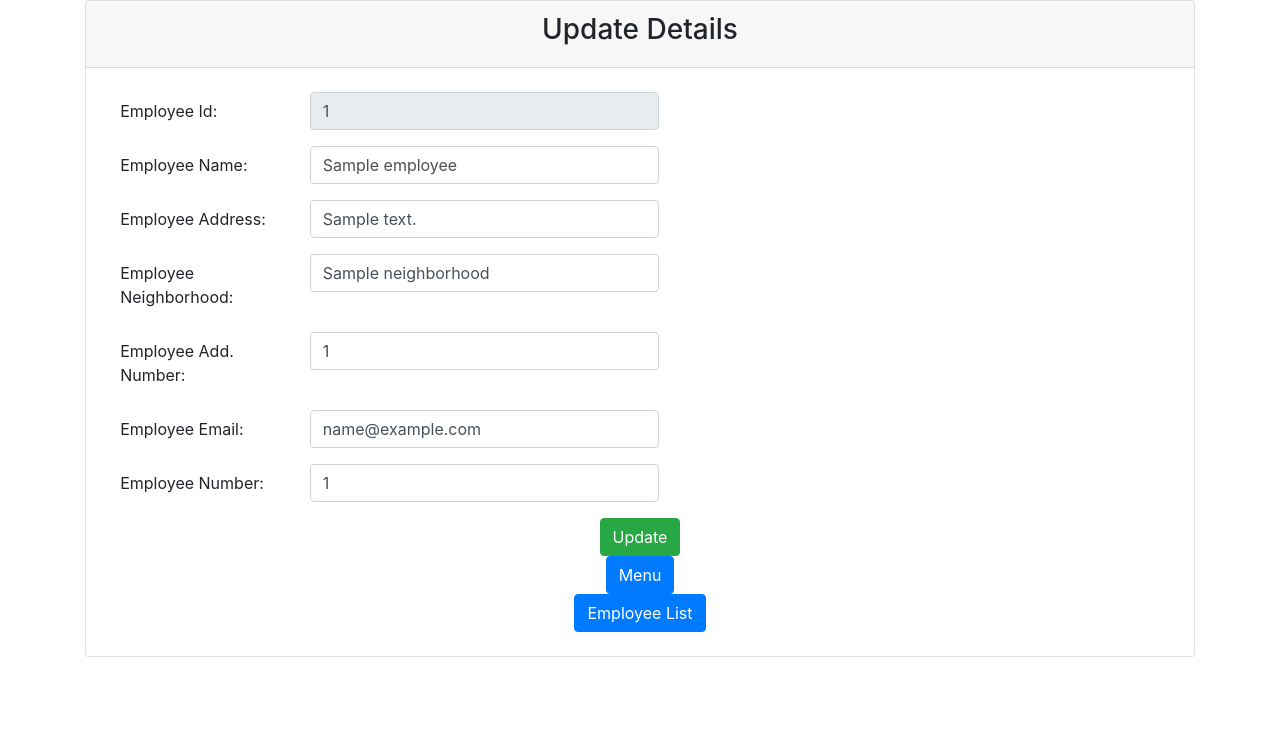
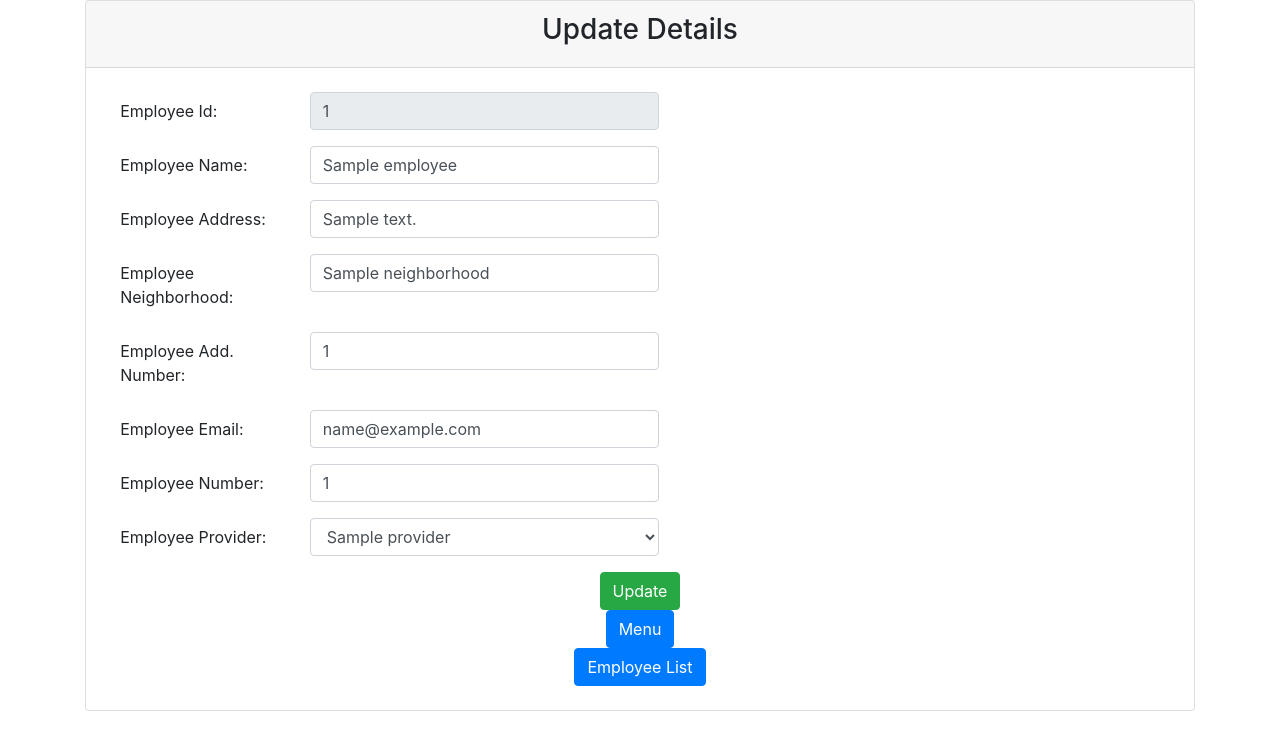
Before and after one commit to elmoamedeo/cesusctrab3, a Django app: template trabalho3/templates/employee/edit_employee.html in a window 1280 px wide. Shown: the top 750 px of the page. Run offline with Django 3.2, Linux system fonts and the light colour scheme; the template is opened without the code that fills it: most values are stand-ins (such as "Sample title", 1, 10 or a date in 2020); some libraries are stand-ins or nearby versions.

Commit message:
Employee fix

```diff
--- a/trabalho3/templates/employee/edit_employee.html
+++ b/trabalho3/templates/employee/edit_employee.html
@@ -21,7 +21,8 @@
                     <div class="form-group row">
                         <label class="col-sm-2 col-form-label">Employee Id:</label>
                         <div class="col-sm-4">
-                            <input class="form-control" type="text" name="id" id="id_eid" required maxlength="20" value="{{ employee.id }}"
+                            <input class="form-control" type="text" name="id" id="id_eid" required maxlength="20"
+                                   value="{{ employee.id }}"
                                    disabled/>
                         </div>
                     </div>
@@ -42,29 +43,45 @@
                     <div class="form-group row">
                         <label class="col-sm-2 col-form-label">Employee Neighborhood:</label>
                         <div class="col-sm-4">
-                            <input class="form-control" type="text" name="neighborhood" id="neighborhood" required maxlength="100"
+                            <input class="form-control" type="text" name="neighborhood" id="neighborhood" required
+                                   maxlength="100"
                                    value="{{ employee.neighborhood }}"/>
                         </div>
                     </div>
                     <div class="form-group row">
                         <label class="col-sm-2 col-form-label">Employee Add. Number:</label>
                         <div class="col-sm-4">
-                            <input class="form-control" type="number" name="neighborhood" id="neighborhood" required maxlength="5"
+                            <input class="form-control" type="number" name="address_number" id="address_number" required
+                                   maxlength="5"
                                    value="{{ employee.address_number }}"/>
                         </div>
                     </div>
                     <div class="form-group row">
                         <label class="col-sm-2 col-form-label">Employee Email:</label>
                         <div class="col-sm-4">
-                            <input class="form-control" type="email" name="email" id="id_eemail" required maxlength="254"
+                            <input class="form-control" type="email" name="email" id="id_eemail" required
+                                   maxlength="254"
                                    value="{{ employee.email }}"/>
                         </div>
                     </div>
                     <div class="form-group row">
                         <label class="col-sm-2 col-form-label">Employee Number:</label>
                         <div class="col-sm-4">
-                            <input class="form-control" type="number" name="number" id="id_econtact" required maxlength="15"
+                            <input class="form-control" type="number" name="number" id="id_econtact" required
+                                   maxlength="15"
                                    value="{{ employee.number }}"/>
+                        </div>
+                    </div>
+                    <div class="form-group row">
+                        <label class="col-sm-2 col-form-label">Employee Provider:</label>
+                        <div class="col-sm-4">
+                            <select class="form-control" name="provider">
+                                {% for provider in providers %}
+                                    <option value="{{ provider.id }}"
+                                            {% if employee.provider == provider %}
+                                            selected {% endif %}>{{ provider }}</option>
+                                {% endfor %}
+                            </select>
                         </div>
                     </div>
                     <div style="text-align: center;">
--- a/trabalho3/views/employeev.py
+++ b/trabalho3/views/employeev.py
@@ -1,6 +1,7 @@
 from django.shortcuts import render, redirect
 from trabalho3.forms.employeef import EmployeeForm
 from trabalho3.models.employee import Employee
+from trabalho3.models.provider import Provider
 
 
 def emp(request):
@@ -29,11 +30,12 @@ def edit(request, id):
 
 def update(request, id):
     employee = Employee.objects.get(id=id)
+    providers = Provider.objects.all()
     form = EmployeeForm(request.POST, instance=employee)
     if form.is_valid():
         form.save()
         return redirect('/employee/list/employees/')
-    return render(request, '../templates/employee/edit_employee.html', {'employee': employee})
+    return render(request, '../templates/employee/edit_employee.html', {'employee': employee, 'providers': providers})
 
 
 def destroy(request, id):
```
